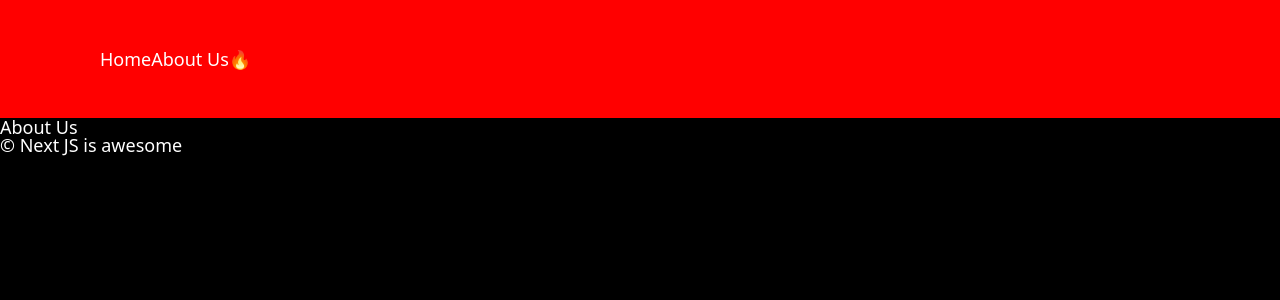
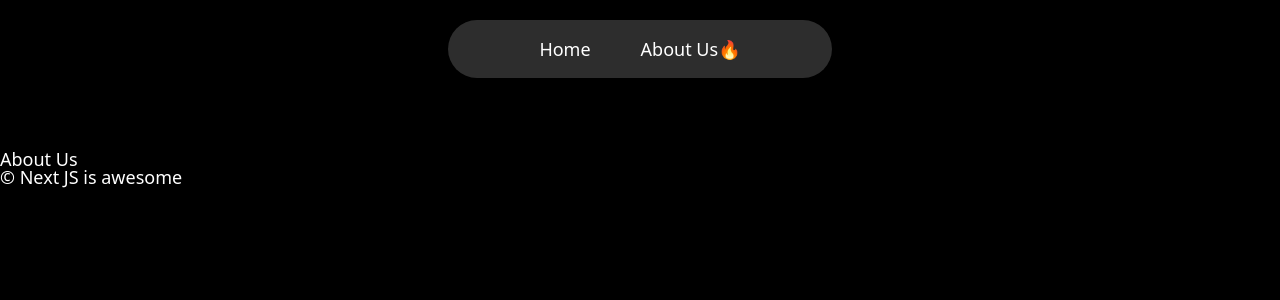
Before and after one commit to Odyssey409/nextjs-beginner, a Next.js app: page /about-us in a window 1280 px wide. Shown: the top 300 px of the page. Built offline with nearby package versions, Linux system fonts and the light colour scheme.

Commit message:
#4.2 Movie Styles

```diff
--- a/styles/global.css
+++ b/styles/global.css
@@ -101,6 +101,7 @@
   display: block;
 }
 body {
+  padding-top: 150px;
   line-height: 1;
 }
 ol,
--- a/styles/navigation.module.css
+++ b/styles/navigation.module.css
@@ -1,8 +1,28 @@
 .nav {
-  background-color: red;
-  padding: 50px 100px;
+  background-color: #2d2d2d;
+  position: fixed;
+  width: 30%;
+  margin: 0 auto;
+  top: 20px;
+  border-radius: 50px;
+  padding: 20px 0px;
+  left: 50%;
+  z-index: 10;
+  transform: translateX(-50%);
 }
 
-.list {
+.nav ul {
   display: flex;
+  justify-content: center;
+  gap: 50px;
 }
+
+.nav ul li {
+  list-style: none;
+  transform: none;
+  transition: all 0.1s ease-in-out;
+}
+
+.nav ul li:hover {
+  transform: scale(1.05);
+}
```
Also changed, not shown: app/(home)/page.tsx (+9 -5 lines), app/components/movie.tsx (added, +24 -0 lines), styles/home.module.css (added, +8 -0 lines), styles/movie.module.css (added, +26 -0 lines).
